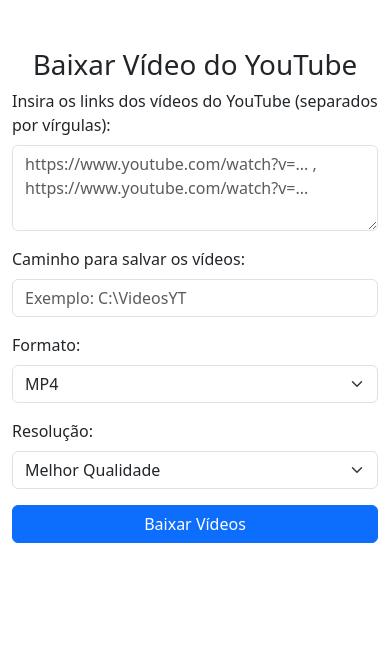
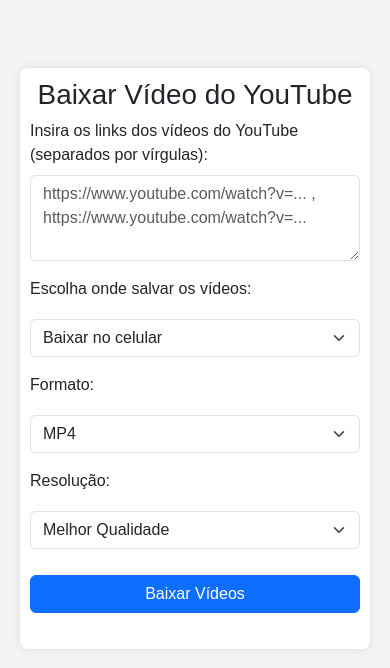
Before and after one commit to BrunoMello00/baixarVideoYT, a Flask app: page / in a window 390 px wide. Shown: the top 668 px of the page. Run offline with Flask 3, Linux system fonts and the light colour scheme; some libraries are stand-ins or nearby versions.

Commit message:
Adicionando favicon e tornando a aplicacao responsiva

```diff
--- a/app.py
+++ b/app.py
@@ -1,7 +1,8 @@
-from flask import Flask, request, jsonify, render_template
+from flask import Flask, request, jsonify, render_template, send_from_directory
 import os
 import yt_dlp
 import re
+from pathlib import Path
 
 app = Flask(__name__)
 
@@ -10,6 +11,38 @@
     regex = r'^(https?\:\/\/)?(www\.youtube\.com|youtu\.?be)\/.+'
     return re.match(regex, url) is not None
 
+# Função para obter o caminho de downloads padrão do sistema
+def get_default_download_path():
+    if os.name == 'nt':  # Windows
+        return os.path.join(os.environ['USERPROFILE'], 'Downloads')
+    else:  # Linux, macOS e outros
+        return str(Path.home() / 'Downloads')
+
+# Função para garantir que a pasta de downloads exista e tenha permissões
+def ensure_download_folder(download_path):
+    if not os.path.exists(download_path):
+        os.makedirs(download_path)
+    if not os.access(download_path, os.W_OK):
+        try:
+            os.chmod(download_path, 0o777)  # Torna a pasta gravável (Linux/macOS)
+        except:
+            pass  # Ignora erros no Windows
+
+# Classe para capturar logs do yt_dlp
+class MyLogger:
+    def __init__(self):
+        self.logs = []
+
+    def debug(self, msg):
+        if msg.startswith("ERROR:"):
+            self.logs.append(msg)
+
+    def warning(self, msg):
+        self.logs.append(msg)
+
+    def error(self, msg):
+        self.logs.append(msg)
+
 @app.route('/')
 def index():
     return render_template('index.html')
@@ -17,15 +50,13 @@
 @app.route('/download', methods=['POST'])
 def download_video():
     try:
-        # Obtém as URLs, o caminho de download, o formato e a resolução do formulário
+        # Obtém as URLs, o destino, o formato e a resolução do formulário
         youtube_urls = request.form.get('youtubeUrl').split(',')
-        download_path = request.form.get('downloadPath')
-        format = request.form.get('format', 'mp4')  # Padrão para MP4
-        resolution = request.form.get('resolution', 'best')  # Padrão para melhor qualidade
+        download_destination = request.form.get('downloadDestination')  # 'server' ou 'pc'
 
-        # Garante que o diretório de download exista
-        if not os.path.exists(download_path):
-            os.makedirs(download_path)
+        # Define o caminho de download com base no destino
+        download_path = 'downloads' if download_destination == 'server' else get_default_download_path()
+        ensure_download_folder(download_path)
 
         results = []  # Lista para armazenar o status de cada vídeo
 
@@ -38,6 +69,8 @@
             logger = MyLogger()  # Logger para capturar mensagens
 
             # Configura o filtro de formato com base na resolução e no formato
+            format = request.form.get('format', 'mp4')  # Padrão para MP4
+            resolution = request.form.get('resolution', 'best')  # Padrão para melhor qualidade
             format_filter = f'bestvideo[height<={resolution[:-1]}]+bestaudio/best' if resolution != 'best' else 'best'
             if format == 'mp3':
                 format_filter = 'bestaudio/best'
@@ -63,9 +96,18 @@
                 error_message = logger.logs[-1] if logger.logs else str(e)
                 results.append({'url': url, 'status': 'error', 'message': error_message})
 
+        print(f"Download path: {download_path}")
+        print(f"Results: {results}")
         return jsonify(results), 200
     except Exception as e:
+        print(f"Error: {e}")
         return jsonify({'error': str(e)}), 500
+
+
+# Rota para servir arquivos baixados no servidor
+@app.route('/downloads/<path:filename>')
+def serve_file(filename):
+    return send_from_directory('downloads', filename, as_attachment=True)
 
 if __name__ == '__main__':
     app.run(host='0.0.0.0', port=int(os.environ.get('PORT', 5000)))
--- /dev/null
+++ b/static/css/style_v2.css
@@ -0,0 +1,41 @@
+/* static/css/style.css */
+body {
+    font-family: Arial, sans-serif;
+    margin: 0;
+    padding: 20px;
+    background-color: #f4f4f4;
+}
+
+.container {
+    max-width: 600px;
+    margin: 0 auto;
+    background: #fff;
+    padding: 20px;
+    border-radius: 8px;
+    box-shadow: 0 0 10px rgba(0, 0, 0, 0.1);
+}
+
+input, select, button {
+    width: 100%;
+    padding: 10px;
+    margin: 10px 0;
+    border: 1px solid #ccc;
+    border-radius: 4px;
+}
+
+button {
+    background-color: #28a745;
+    color: white;
+    border: none;
+    cursor: pointer;
+}
+
+button:hover {
+    background-color: #218838;
+}
+
+@media (max-width: 600px) {
+    .container {
+        padding: 10px;
+    }
+}
--- a/templates/index.html
+++ b/templates/index.html
@@ -4,20 +4,31 @@
     <meta charset="UTF-8">
     <meta name="viewport" content="width=device-width, initial-scale=1.0">
     <title>Baixar Vídeo do YouTube</title>
+    <!-- Bootstrap CSS -->
     <link href="https://cdn.jsdelivr.net/npm/bootstrap@5.3.0-alpha3/dist/css/bootstrap.min.css" rel="stylesheet">
+    <!-- CSS Personalizado -->
+    <link rel="stylesheet" href="{{ url_for('static', filename='css/style_v2.css') }}">
+    <!-- Favicon -->
+    <link rel="icon" href="{{ url_for('static', filename='faviconImage.ico') }}">
 </head>
 <body>
     <div class="container mt-5">
         <h1 class="text-center">Baixar Vídeo do YouTube</h1>
         <form id="downloadForm" method="POST" action="/download">
+            <!-- Campo para inserir URLs -->
             <div class="mb-3">
                 <label for="youtubeUrl" class="form-label">Insira os links dos vídeos do YouTube (separados por vírgulas):</label>
                 <textarea class="form-control" id="youtubeUrl" name="youtubeUrl" rows="3" placeholder="https://www.youtube.com/watch?v=... , https://www.youtube.com/watch?v=..." required></textarea>
             </div>
+            <!-- Escolha do destino do download -->
             <div class="mb-3">
-                <label for="downloadPath" class="form-label">Caminho para salvar os vídeos:</label>
-                <input type="text" class="form-control" id="downloadPath" name="downloadPath" placeholder="Exemplo: C:\VideosYT" required>
+                <label for="downloadDestination" class="form-label">Escolha onde salvar os vídeos:</label>
+                <select class="form-select" id="downloadDestination" name="downloadDestination">
+                    <option value="server">Baixar no celular</option>
+                    <option value="pc">Salvar no computador</option>
+                </select>
             </div>
+            <!-- Escolha do formato -->
             <div class="mb-3">
                 <label for="format" class="form-label">Formato:</label>
                 <select class="form-select" id="format" name="format">
@@ -25,6 +36,7 @@
                     <option value="mp3">MP3</option>
                 </select>
             </div>
+            <!-- Escolha da resolução -->
             <div class="mb-3">
                 <label for="resolution" class="form-label">Resolução:</label>
                 <select class="form-select" id="resolution" name="resolution">
@@ -35,6 +47,7 @@
                     <option value="360p">360p</option>
                 </select>
             </div>
+            <!-- Botão de envio -->
             <button type="submit" class="btn btn-primary w-100">Baixar Vídeos</button>
         </form>
         <!-- Spinner de carregamento -->
@@ -47,7 +60,9 @@
         <!-- Mensagem de resposta -->
         <div id="responseMessage" class="mt-3"></div>
     </div>
+    <!-- Bootstrap JS -->
     <script src="https://cdn.jsdelivr.net/npm/bootstrap@5.3.0-alpha3/dist/js/bootstrap.bundle.min.js"></script>
+    <!-- Script personalizado -->
     <script>
         const form = document.getElementById('downloadForm');
         const spinner = document.getElementById('loadingSpinner');
@@ -69,11 +84,21 @@
                 const results = await response.json();
                 spinner.style.display = 'none'; // Esconde o spinner
 
-                // Exibe o status de cada vídeo
-                results.forEach(result => {
-                    const alertClass = result.status === 'success' ? 'alert-success' : 'alert-danger';
-                    responseMessage.innerHTML += `<div class="alert ${alertClass}"><strong>URL:</strong> ${result.url}<br><strong>Status:</strong> ${result.message}</div>`;
-                });
+                // Verifica se o backend retornou um erro
+                if (results.error) {
+                    responseMessage.innerHTML = `<div class="alert alert-danger">Erro: ${results.error}</div>`;
+                    return;
+                }
+
+                // Exibe o status de cada vídeo (se for uma lista)
+                if (Array.isArray(results)) {
+                    results.forEach(result => {
+                        const alertClass = result.status === 'success' ? 'alert-success' : 'alert-danger';
+                        responseMessage.innerHTML += `<div class="alert ${alertClass}"><strong>URL:</strong> ${result.url}<br><strong>Status:</strong> ${result.message}</div>`;
+                    });
+                } else {
+                    responseMessage.innerHTML = `<div class="alert alert-danger">Erro inesperado no servidor.</div>`;
+                }
             } catch (error) {
                 spinner.style.display = 'none'; // Esconde o spinner
                 responseMessage.innerHTML = `<div class="alert alert-danger">Erro: ${error.message}</div>`;
```
Also changed, not shown: static/faviconImage.ico (added).
